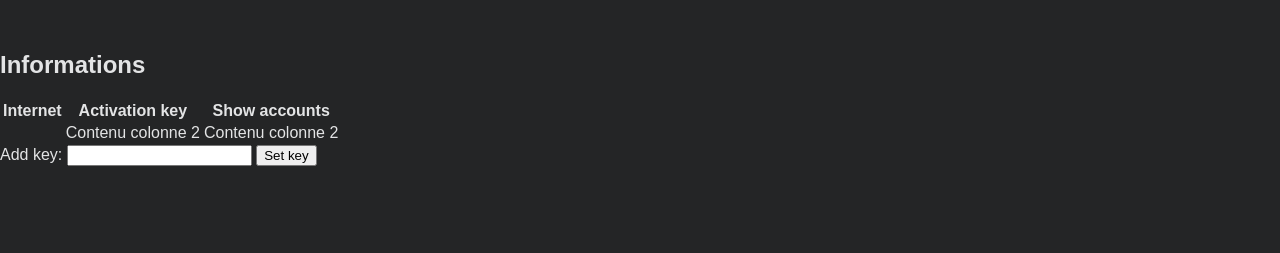
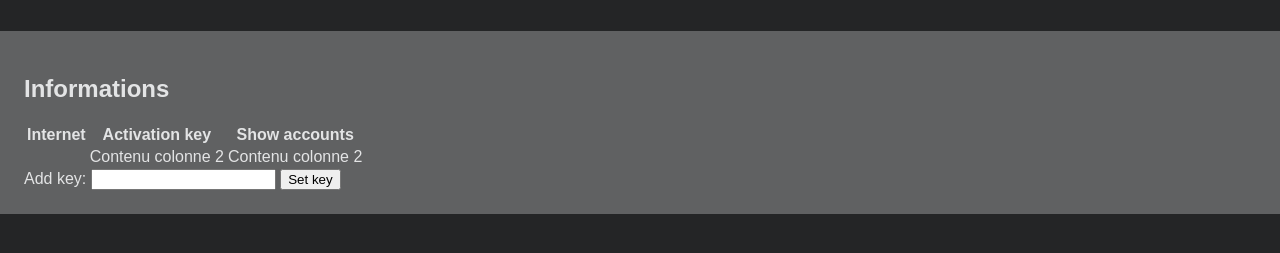
Before and after one commit to MaximeLemesle/TP_appli_desktop, a website built with Vite: page src/renderer/index.html in a window 1280 px wide. Shown: the part 173-426 px from the top of the page. Built offline with nearby package versions, Linux system fonts and the light colour scheme.

Commit message:
🍱 Add css header

```diff
--- a/src/renderer/assets/css/main.css
+++ b/src/renderer/assets/css/main.css
@@ -21,3 +21,10 @@ body {
     height: 100px;
     width: 100px;
 }
+
+/* --- Section Informations --- */
+
+.section {
+    padding: 24px;
+    background: #e3e4e550;
+}
--- a/src/renderer/index.html
+++ b/src/renderer/index.html
@@ -16,7 +16,7 @@
       <img class="image" src="./assets/img/logo.png" alt="logo">
       <h1 class="h1">CryptoHack</h1>
     </header>
-    <section class="informations">
+    <section class="section informations">
       <h2 class="h2">Informations</h2>
       <div class="tableau">
         <table>
```
